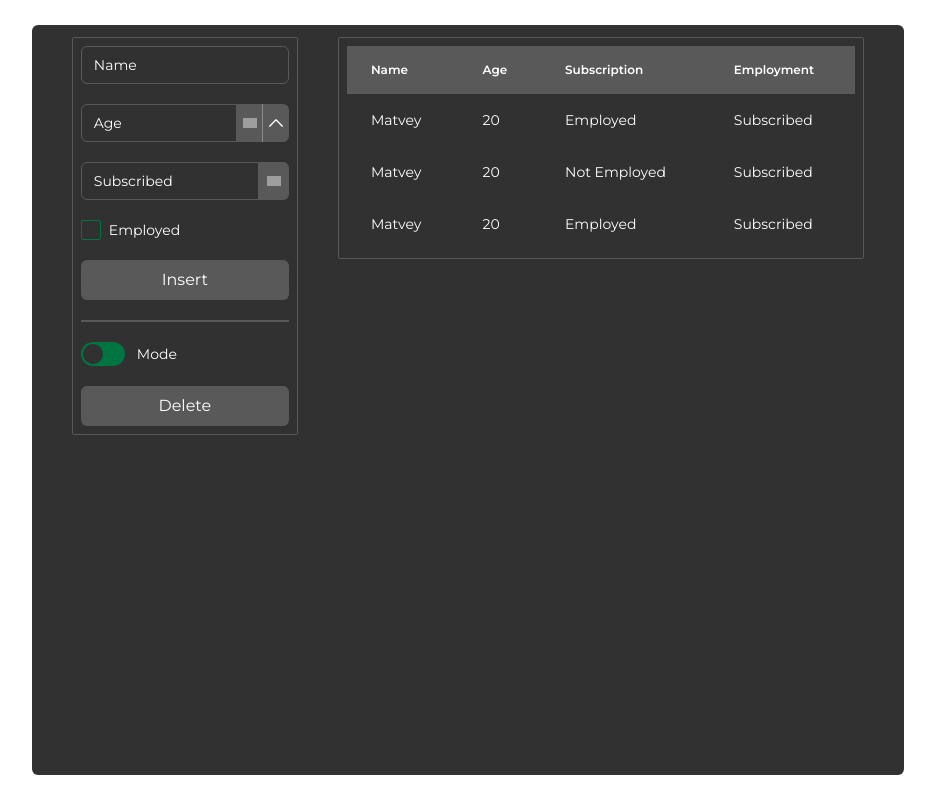
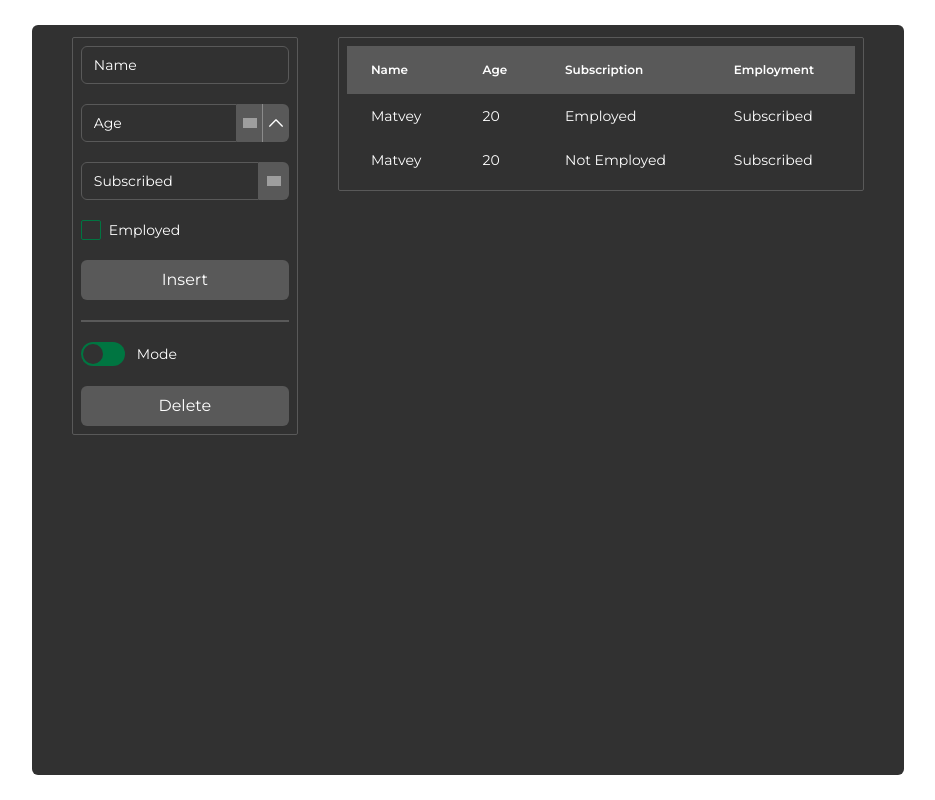
Before and after one commit to y0na24/react-ts-todo, a React (Vite) app: page / in a window 1280 px wide. Shown: the whole page, without its empty margins (172-1107 px from the left). Built offline with nearby package versions, Linux system fonts and the light colour scheme; grey boxes are pictures that could not be loaded.

Commit message:
scrollbar added

```diff
--- a/src/components/Form.tsx
+++ b/src/components/Form.tsx
@@ -33,7 +33,7 @@ const Form: FC = () => {
 	)
 	const [formData, setFormData] = useState<FormData>(initialValue)
 
-	const { addUser, deleteUser } = useUsers()
+	const { addUser, deleteUser, activeId, setActiveId } = useUsers()
 
 	const toggleDarkMode = (e: React.ChangeEvent<HTMLInputElement>) => {
 		setTheme(colorTheme)
@@ -91,7 +91,7 @@ const Form: FC = () => {
 		}))
 	}
 
-	const hanldeAddUser = () => {
+	const handleAddUser = () => {
 		if (typeof +formData.age === 'number' && !isNaN(+formData.age)) {
 			const data: FormData = {
 				...formData,
@@ -101,6 +101,13 @@ const Form: FC = () => {
 			}
 			addUser(data)
 			setFormData(initialValue)
+		}
+	}
+
+	const handleDeleteUser = () => {
+		if (typeof activeId === 'number') {
+			deleteUser(activeId)
+			setActiveId(null)
 		}
 	}
 
@@ -140,10 +147,10 @@ const Form: FC = () => {
 				checked={formData.isEmployed as boolean}
 				onChange={handleCheckboxChange}
 			/>
-			<Button title='Insert' onClick={hanldeAddUser} />
+			<Button title='Insert' onClick={handleAddUser} />
 			<Line />
 			<Switcher label='Mode' onChange={toggleDarkMode} checked={isDarkSide} />
-			<Button title='Delete' />
+			<Button title='Delete' onClick={handleDeleteUser} />
 		</Wrapper>
 	)
 }
--- a/src/components/ToDoList.tsx
+++ b/src/components/ToDoList.tsx
@@ -1,4 +1,4 @@
-import { FC } from 'react'
+import { FC, useState } from 'react'
 
 import Form from './Form'
 import Wrapper from './ui/Wrapper'
@@ -12,14 +12,14 @@ import { useUsers } from '../hooks/useUsers'
 const headings = ['Name', 'Age', 'Subscription', 'Employment']
 
 const ToDoList: FC = () => {
-	const { users } = useUsers()
+	const { users, activeId, setActiveId } = useUsers()
 
 	console.log(users)
 
 	return (
 		<div className='flex gap-10 bg-primary px-10 py-3 rounded-md h-[750px] dark:bg-white dark:text-primary'>
 			<Form />
-			<Wrapper className='basis-[70%]'>
+			<Wrapper className='basis-[70%] max-h-[550px] overflow-auto'>
 				<Table
 					renderHead={() => (
 						<TableHead
@@ -30,7 +30,14 @@ const ToDoList: FC = () => {
 					renderBody={() => (
 						<TableBody
 							usersList={users}
-							renderRow={user => <TableRow key={user.id} itemList={user} />}
+							renderRow={user => (
+								<TableRow
+									onClick={() => setActiveId(user.id as number)}
+									isActive={activeId === user.id}
+									key={user.id}
+									itemList={user}
+								/>
+							)}
 						/>
 					)}
 				/>
--- a/src/components/ui/OptionList.tsx
+++ b/src/components/ui/OptionList.tsx
@@ -8,7 +8,7 @@ interface OptionListProps {
 
 const OptionList: FC<OptionListProps> = ({ options, renderOption }) => {
 	return (
-		<ul className='py-2 text-sm text-gray-700 dark:text-gray-200'>
+		<ul className='py-2 text-sm dark:bg-lightGrey'>
 			{options.map(option => renderOption(option))}
 		</ul>
 	)
--- a/src/components/ui/Table/TableRow.tsx
+++ b/src/components/ui/Table/TableRow.tsx
@@ -1,26 +1,42 @@
 import { FC } from 'react'
 
 import { FormData } from '../../../models/IFormData'
+import { cn } from '../../../helpers/cn'
 
-interface TableRowProps {
+interface TableRowProps extends React.HTMLAttributes<HTMLTableRowElement> {
 	itemList: string[] | FormData
+	isActive?: boolean
 }
 
-const TableRow: FC<TableRowProps> = ({ itemList }) => {
+const TableRow: FC<TableRowProps> = ({
+	itemList,
+	className,
+	isActive,
+	...props
+}) => {
 	const renderRowItems = (itemList: string[] | FormData) => {
 		if (Array.isArray(itemList)) {
-			return itemList.map(item => <th key={item} className='px-6 py-4'>{item}</th>)
+			return itemList.map(item => (
+				<th key={item} className='px-6 py-4'>
+					{item}
+				</th>
+			))
 		} else {
 			return Object.entries(itemList).map(item => {
-        if (item[0] !== 'id') {
-          return <td key={item[0]} className='px-6 py-4'>{item[1]}</td>
-        }
-      }
-			)
+				if (item[0] !== 'id') {
+					return (
+						<td key={item[0]} className={'px-6 py-3'}>
+							{item[1]}
+						</td>
+					)
+				}
+			})
 		}
 	}
 
-	return <tr>{renderRowItems(itemList)}</tr>
+	return <tr className={cn({
+		'bg-secondary': isActive
+	})} {...props}>{renderRowItems(itemList)}</tr>
 }
 
 export default TableRow
--- a/src/hooks/useUsers.tsx
+++ b/src/hooks/useUsers.tsx
@@ -9,12 +9,16 @@ interface UsersContextInitialState {
 	users: FormData[] | []
 	addUser: (data: FormData) => void
 	deleteUser: (id: number) => void
+	setActiveId: (id: number | null) => void
+	activeId: number | null
 }
 
 const UsersContext = createContext<UsersContextInitialState>({
 	users: [],
 	addUser: () => {},
 	deleteUser: () => {},
+	setActiveId: () => {},
+	activeId: null,
 })
 
 export const useUsers: () => UsersContextInitialState = () => {
@@ -22,6 +26,7 @@ export const useUsers: () => UsersContextInitialState = () => {
 }
 
 export const UsersProvider: FC<UsersProviderProps> = ({ children }) => {
+	const [activeId, setActiveId] = useState<number | null>(null)
 	const [users, setUsers] = useState<FormData[]>([
 		{
 			name: 'Matvey',
@@ -35,13 +40,6 @@ export const UsersProvider: FC<UsersProviderProps> = ({ children }) => {
 			age: 20,
 			id: 222,
 			isEmployed: 'Not Employed',
-			option: 'Subscribed',
-		},
-		{
-			name: 'Matvey',
-			age: 20,
-			id: 555,
-			isEmployed: 'Employed',
 			option: 'Subscribed',
 		},
 	])
@@ -60,6 +58,8 @@ export const UsersProvider: FC<UsersProviderProps> = ({ children }) => {
 		users,
 		addUser,
 		deleteUser,
+		activeId,
+		setActiveId,
 	}
 
 	return <UsersContext.Provider value={value}>{children}</UsersContext.Provider>
--- a/src/styles/global.css
+++ b/src/styles/global.css
@@ -3,6 +3,7 @@
 @tailwind base;
 @tailwind components;
 @tailwind utilities;
+
 
 body {
 	@apply flex justify-center items-center min-h-screen text-white;
@@ -18,3 +19,19 @@ input::-webkit-inner-spin-button {
 input[type='number'] {
 	-moz-appearance: textfield;
 }
+
+::-webkit-scrollbar {
+	width: 10px;
+}
+
+/* Track */
+::-webkit-scrollbar-track {
+	@apply bg-grey;
+}
+
+/* Handle */
+::-webkit-scrollbar-thumb {
+	@apply bg-secondary;
+	border-radius: 5px;
+
+}
```
